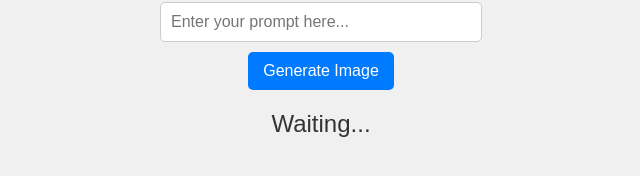
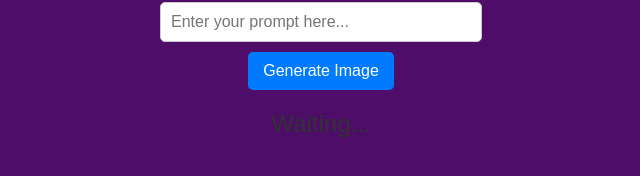
Before and after one commit to Zolipop2/ai, a plain HTML site: page index.html in a window 1280 px wide. Shown: the whole page, without its empty margins (319-959 px from the left). Drawn offline with Linux system fonts and the light colour scheme.

Commit message:
Update index.html

```diff
--- a/index.html
+++ b/index.html
@@ -12,7 +12,7 @@
             align-items: center;
             justify-content: center;
             height: 100vh;
-            background-color: #f0f0f0;
+            background-color: #4e0d69;
             margin: 0;
             font-family: Arial, sans-serif;
         }
```
